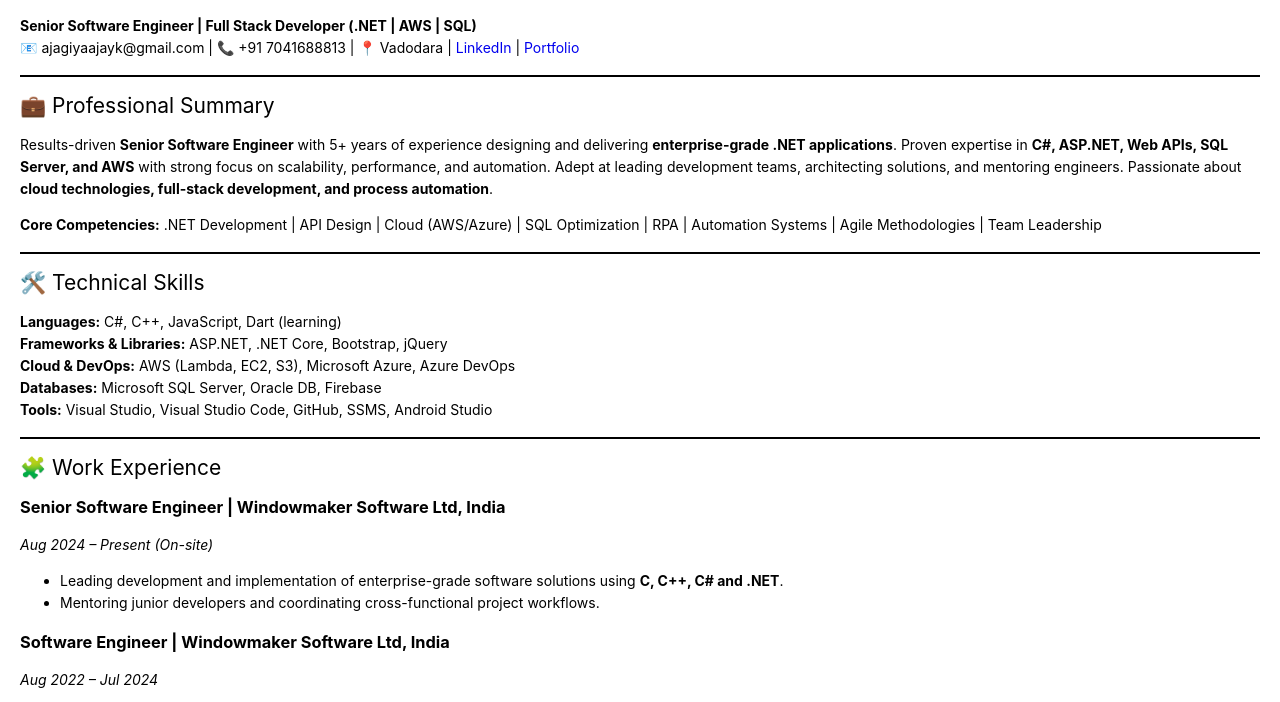
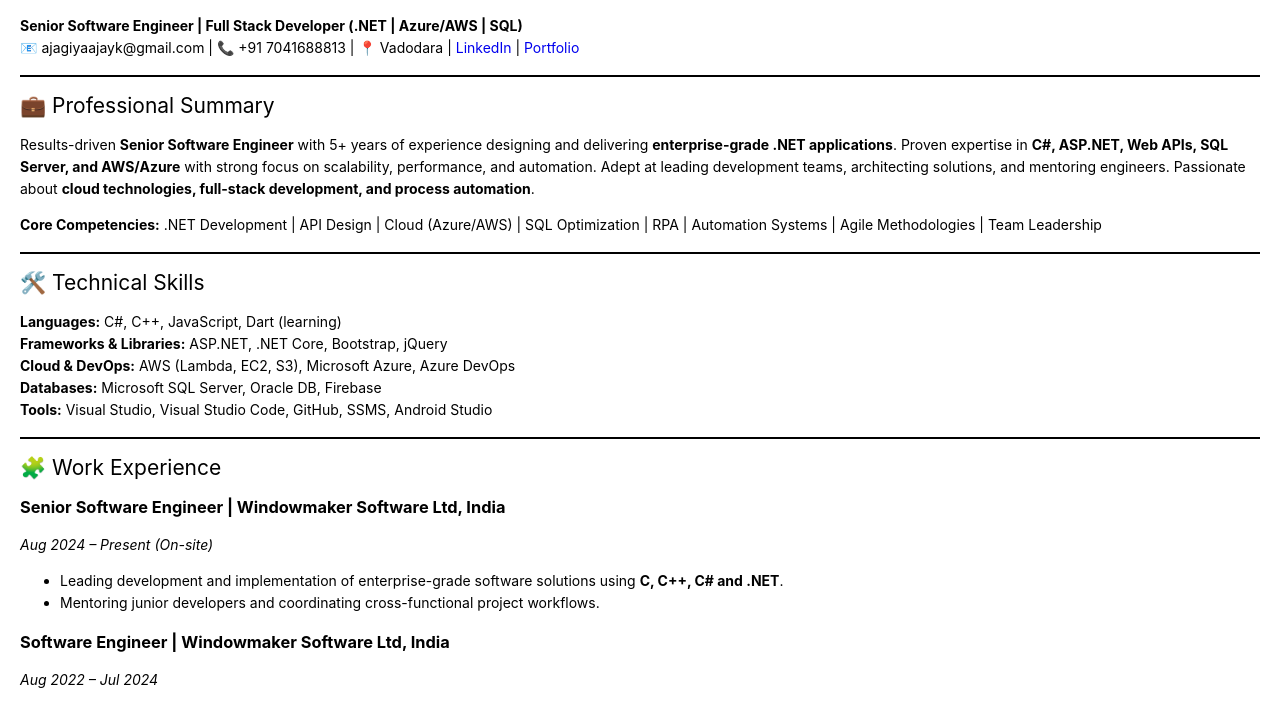
Before and after one commit to ajayajagiya/CurriculumVitae, a plain HTML site: page index.html in a window 1280 px wide. Shown: the part 65-767 px from the top of the page. Drawn offline with Linux system fonts and the light colour scheme; a script that the page names is missing.

Commit message:
Update professional summary and core competencies to include Azure alongside AWS

```diff
--- a/index.html
+++ b/index.html
@@ -354,12 +354,12 @@ code {
     });
   </script>
 <h1 id="ajay-ajagiya">AJAY AJAGIYA</h1>
-<p><strong>Senior Software Engineer | Full Stack Developer (.NET | AWS | SQL)</strong><br>
+<p><strong>Senior Software Engineer | Full Stack Developer (.NET | Azure/AWS | SQL)</strong><br>
 📧 ajagiyaajayk@gmail.com | 📞 +91 7041688813 | 📍 Vadodara  | <a href="https://www.linkedin.com/in/ajagiyaajay">LinkedIn</a> | <a href="https://ajayajagiya.github.io/Bluez360">Portfolio</a></p>
 <hr>
 <h2 id="%F0%9F%92%BC-professional-summary">💼 Professional Summary</h2>
-<p>Results-driven <strong>Senior Software Engineer</strong> with 5+ years of experience designing and delivering <strong>enterprise-grade .NET applications</strong>. Proven expertise in <strong>C#, ASP.NET, Web APIs, SQL Server, and AWS</strong> with strong focus on scalability, performance, and automation. Adept at leading development teams, architecting solutions, and mentoring engineers. Passionate about <strong>cloud technologies, full-stack development, and process automation</strong>.</p>
-<p><strong>Core Competencies:</strong> .NET Development | API Design | Cloud (AWS/Azure) | SQL Optimization | RPA | Automation Systems | Agile Methodologies | Team Leadership</p>
+<p>Results-driven <strong>Senior Software Engineer</strong> with 5+ years of experience designing and delivering <strong>enterprise-grade .NET applications</strong>. Proven expertise in <strong>C#, ASP.NET, Web APIs, SQL Server, and AWS/Azure</strong> with strong focus on scalability, performance, and automation. Adept at leading development teams, architecting solutions, and mentoring engineers. Passionate about <strong>cloud technologies, full-stack development, and process automation</strong>.</p>
+<p><strong>Core Competencies:</strong> .NET Development | API Design | Cloud (Azure/AWS) | SQL Optimization | RPA | Automation Systems | Agile Methodologies | Team Leadership</p>
 <hr>
 <h2 id="%F0%9F%9B%A0%EF%B8%8F-technical-skills">🛠️ Technical Skills</h2>
 <p><strong>Languages:</strong> C#, C++, JavaScript, Dart (learning)<br>
```
